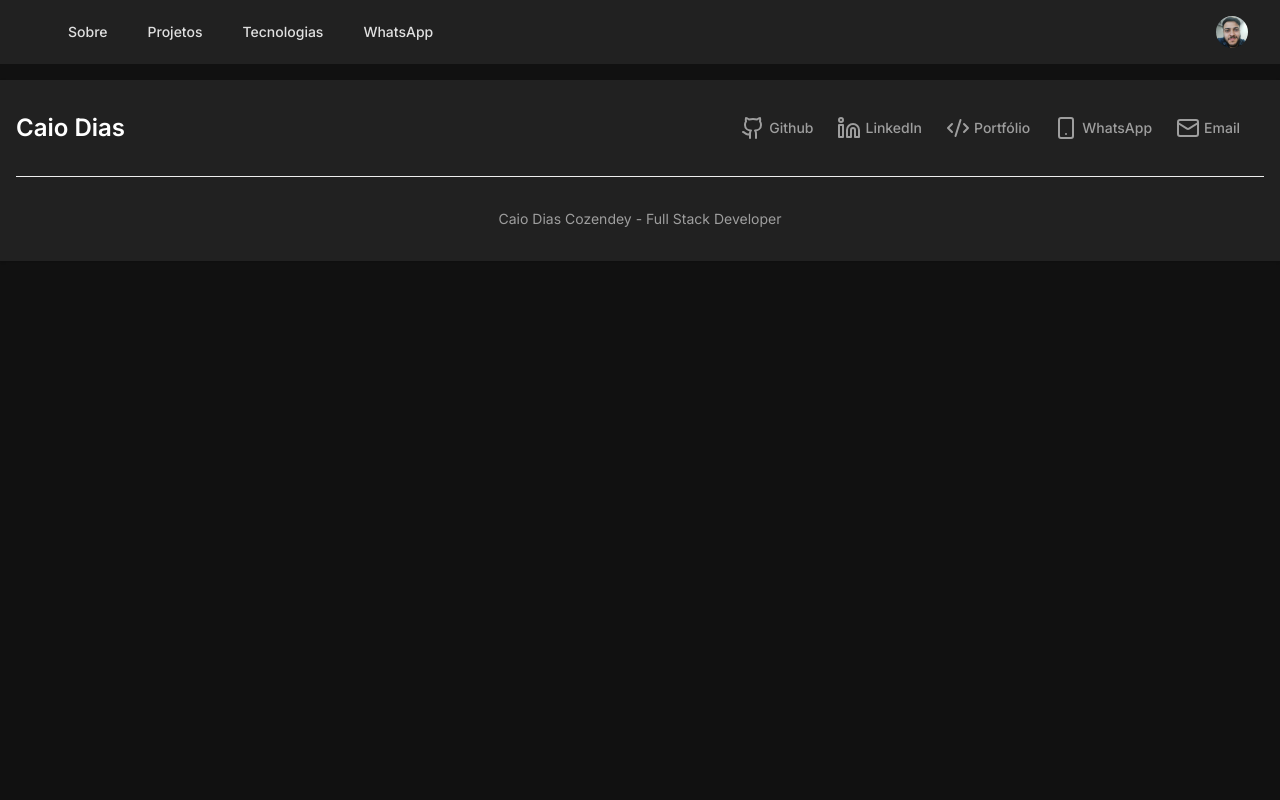
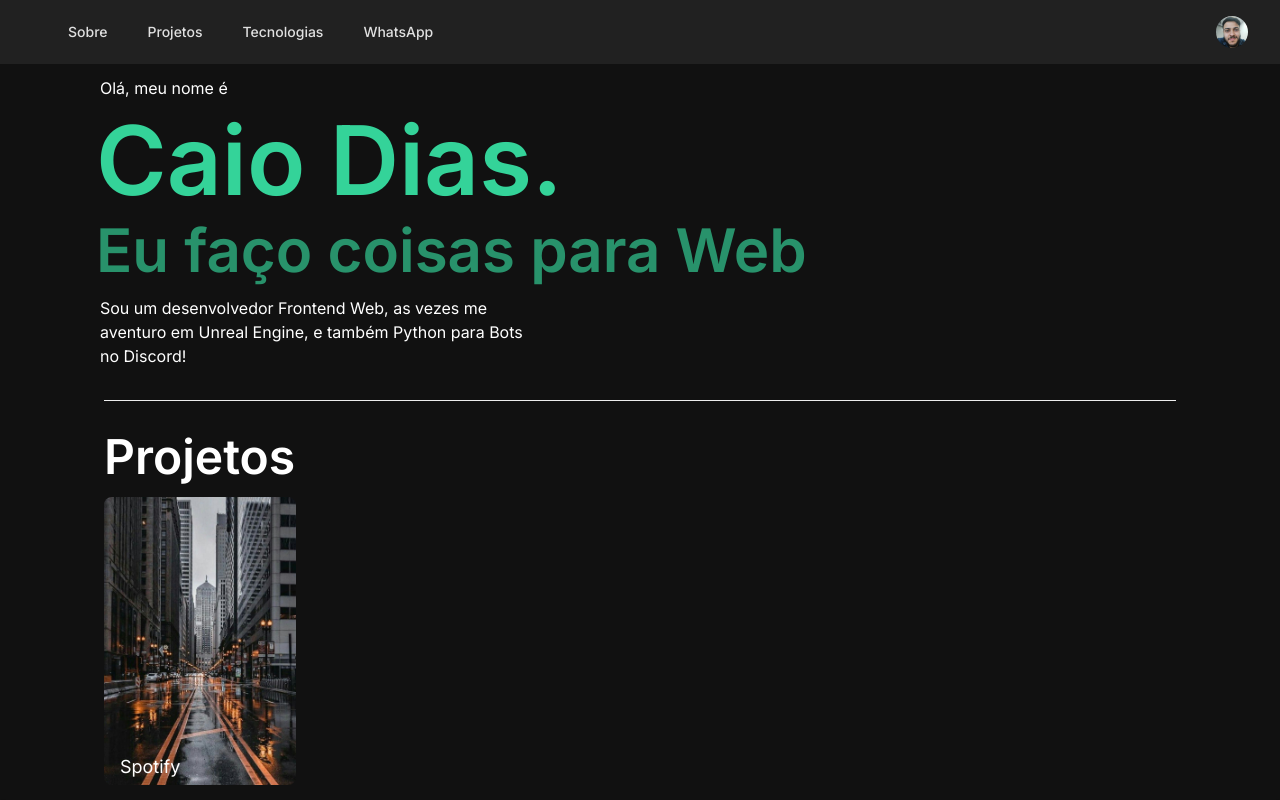
Before and after one commit to CaioCozendey/meu-porfolio, a Next.js app: page / in a window 1280 px wide. Shown: the top 800 px of the page. Built offline with nearby package versions, Linux system fonts and the light colour scheme.

Commit message:
Card Projeto Feito. Fazendo Container de Cards

```diff
--- a/src/app/page.tsx
+++ b/src/app/page.tsx
@@ -1,11 +1,13 @@
 import Footer from '@/components/footer'
 import Navbar from '../components/navbar/index'
+import Main from '../components/main/index'
 
 
 export default function Home() {
   return (
     <div>
       <Navbar />
+      <Main />
       <Footer />
     </div>
   )
--- /dev/null
+++ b/src/components/card/cardeffect.tsx
@@ -0,0 +1,18 @@
+
+interface Card{
+    text: string,
+    name: string,
+}
+
+export default function Card(props: Card) {
+    return (
+        <div className="relative rounded-lg duration-300 cursor-pointer w-48 h-72 bg-[url('/city.jpg')] bg-cover bg-no-repeat z-0">
+            <div className="w-full h-72 hover:bg-white hover:bg-opacity-5 rounded-lg hover:backdrop-blur-lg duration-300">
+                <div className="w-48 h-64 pt-2 text-transparent hover:text-white hover:blur-none duration-300 px-4">
+                    <p >{props.text}</p>
+                </div>
+                <h1 className="pl-4 text-white text-lg text-semibold hover:pl-20 duration-300">{props.name}</h1>
+            </div>
+        </div>
+    )
+}
--- /dev/null
+++ b/src/components/main/index.tsx
@@ -0,0 +1,29 @@
+import Card from "../card/cardeffect";
+
+const projects = [
+    { name: 'Spotify', descrition: 'Lorem ipsum dolor sit amet, consectetur adipiscing elit. Praesent urna quam, rutrum vitae nisl non, vehicula posuere purus. Cras hendrerit porttitor nisi.' },
+]
+
+export default function () {
+    return (
+        <div className="mx-auto max-w-6xl px-2 sm:px-2 lg:px-8">
+            <div className="text-white pt-3 text-center xl:text-left lg:text-left">
+                <p className="pl-1">Olá, meu nome é</p>
+                <h1 className="text-[#34d399] text-6xl xl:text-8xl lg:text-8xl font-semibold pt-3">Caio Dias.</h1>
+                <h1 className="text-[#28926b] text-4xl xl:text-6xl lg:text-6xl font-semibold pt-3">Eu faço coisas para Web</h1>
+                <p className="pl-1 pt-4 max-w-md m-auto xl:m-0 lg:m-0">Sou um desenvolvedor Frontend Web, as vezes me aventuro em Unreal Engine, e também Python para Bots no Discord!</p>
+            </div>
+            <div className="mt-4 mx-2">
+                <hr className="my-6 border-gray-200 sm:mx-auto dark:border-gray-700 lg:my-8" />
+                <h1 className="text-white text-3xl xl:text-5xl lg:text-5xl font-semibold pb-4"> Projetos </h1>
+                {projects.map((item) => (
+                    <Card
+                        key={item.name}
+                        name={item.name}
+                        text={item.descrition}
+                    />
+                ))}
+            </div>
+        </div>
+    )
+}
--- a/src/components/navbar/index.tsx
+++ b/src/components/navbar/index.tsx
@@ -7,7 +7,6 @@ const navigation = [
     { name: 'Sobre', href: '#', current: false },
     { name: 'Projetos', href: '#', current: false },
     { name: 'Tecnologias', href: '#', current: false },
-    { name: 'WhatsApp', href: 'https://web.whatsapp.com/send?phone=5522998562641', current: false, target: '_blank' },
 ]
 
 function classNames(...classes: string[]) {
@@ -40,7 +39,7 @@ export default function Example() {
                                                 key={item.name}
                                                 href={item.href}
                                                 className={classNames(
-                                                    item.current ? 'bg-gray-900 text-white' : 'text-gray-300 hover:bg-gray-800 hover:text-white',
+                                                    item.current ? 'bg-gray-900 text-white' : 'text-gray-300 hover:text-[#34d399] duration-150',
                                                     'rounded-md px-3 py-2 text-sm font-medium'
                                                 )}
                                                 aria-current={item.current ? 'page' : undefined}
@@ -48,6 +47,12 @@ export default function Example() {
                                                 {item.name}
                                             </a>
                                         ))}
+                                        <a href="https://web.whatsapp.com/send?phone=5522998562641"
+                                            className='text-gray-300 hover:text-[#34d399] duration-150 rounded-md px-3 py-2 text-sm font-medium'
+                                            target="_blank"
+                                        >
+                                            WhatsApp
+                                        </a>
                                     </div>
                                 </div>
                             </div>
--- a/tailwind.config.js
+++ b/tailwind.config.js
@@ -16,6 +16,12 @@ module.exports = withMT({
         'gradient-conic':
           'conic-gradient(from 180deg at 50% 50%, var(--tw-gradient-stops))',
       },
+      colors: {
+        'light-green': '#276b6f',
+      },
+      aspectRatio: {
+        '9/12' : '9 / 12',
+      },
     },
   },
   plugins: [],
```
Also changed, not shown: src/components/card/card.css (added, +39 -0 lines), public/city.jpg (added), 1 other file (tests, documents, lock files or other folders).
